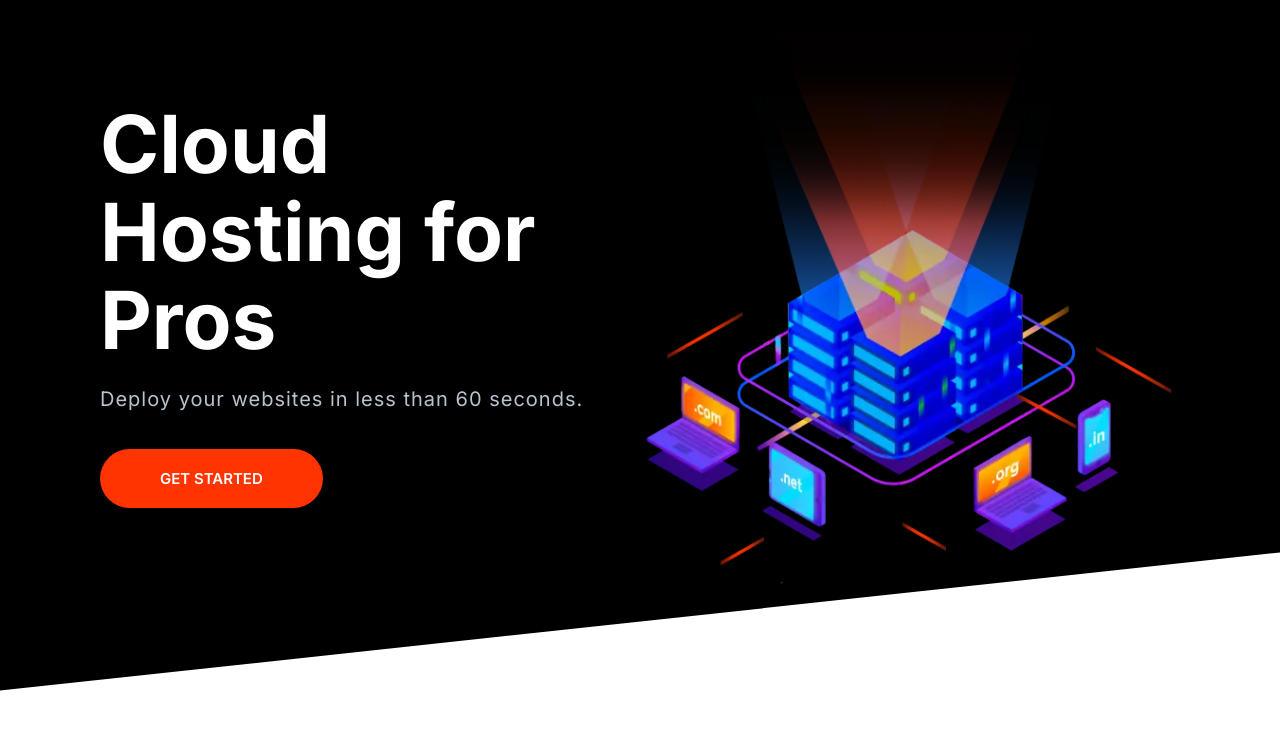
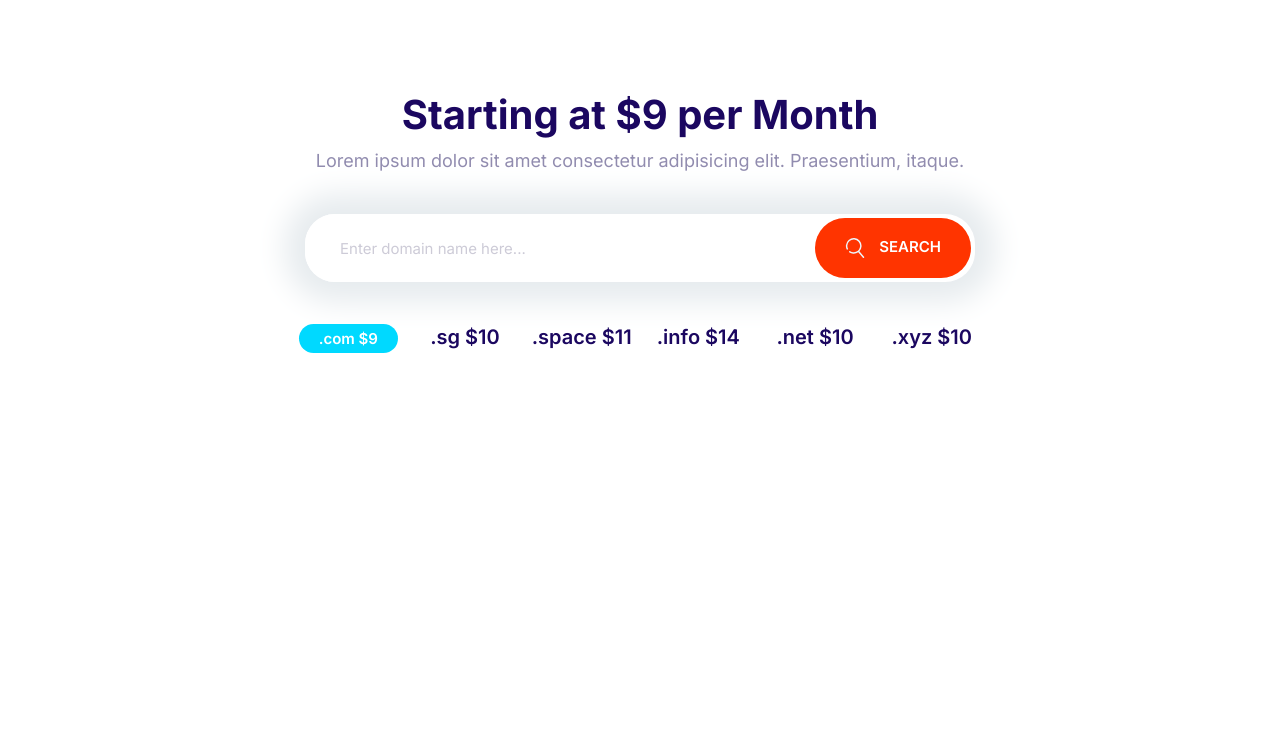
Before and after one commit to mgj715/moshified, a plain HTML site: page index.html in a window 1280 px wide. Drawn offline with Linux system fonts and the light colour scheme.

Commit message:
Build the domain block.

```diff
--- a/CSS/styles.css
+++ b/CSS/styles.css
@@ -172,6 +172,13 @@ a{
     white-space: nowrap;
     text-align: center;
     margin: 1rem 0;
+    outline: 0;
+}
+.btn .icon{
+    width: 2rem;
+    height: 2rem;
+    margin-right: 1rem;
+    vertical-align: middle;
 }
 .btn--primary{
     background-color: var(--color-primary);
@@ -237,7 +244,7 @@ a{
 .input-group .input{
     border: 0;
     flex-grow: 1;
-    padding: 1.5 1rem;
+    padding: 1.5 2rem;
 }
 .input-group .btn{
     margin: 4px;
@@ -571,3 +578,25 @@ a{
         align-self: center;
     }
 }
+/* Domain Block */
+.block-domain .input-group{
+    box-shadow: 0 0 30px 20px #e6ebee;
+    border: 0;
+    margin: 4rem auto;
+    max-width: 670px;
+}
+.block-domain__prices{
+    display: grid;
+    grid-template-columns: repeat(3, 1fr);
+    grid-template-rows: repeat(2, 6rem);
+    font-size: 2rem;
+    font-weight: 600;
+    justify-items: center;
+    max-width: 700px;
+    margin: 0 auto;
+}
+@media screen and (min-width:768px) {
+    .block-domain__prices{
+        grid-template-columns: repeat(auto-fit, minmax(10rem,1fr));
+    }
+}
--- a/index.html
+++ b/index.html
@@ -14,27 +14,35 @@
     <link rel="stylesheet" href="CSS/styles.css" />
   </head>
   <body>
-    <section class="block block--dark block--skewed-left hero">
-      <div class="container grid grid--1x2">
-        <header class="block__header hero__content">
-          <h1 class="block__heading">Cloud Hosting for Pros</h1>
-          <p class="hero__tagline">
-            Deploy your websites in less than 60 seconds.
-          </p>
-          <a href="" class="btn btn--accent btn--stretched">Get Started</a>
-        </header>
-        <picture>
-          <source
-            type="image/webp"
-            srcset="images/banner.webp 1x, images/banner@2x.webp 2x"
-          />
-          <source
-            type="image/png"
-            srcset="images/banner.png 1x, images/banner@2x.png 2x"
-          />
-          <img class="hero__image" src="images/banner.png" alt="" />
-        </picture>
+    <section class="block container block-domain">
+      <header class="block__header">
+        <h2>Starting at $9 per Month</h2>
+        <p>
+          Lorem ipsum dolor sit amet consectetur adipisicing elit. Praesentium,
+          itaque.
+        </p>
+      </header>
+      <div class="input-group">
+        <input
+          class="input"
+          type="text"
+          placeholder="Enter domain name here..."
+        />
+        <button class="btn btn--accent">
+          <svg class="icon icon--white">
+            <use xlink:href="/images/sprite.svg#search"></use>
+          </svg>
+          Search
+        </button>
       </div>
+      <ul class="list block-domain__prices">
+        <li><span class="badge badge--secondary">.com $9</span></li>
+        <li>.sg $10</li>
+        <li>.space $11</li>
+        <li>.info $14</li>
+        <li>.net $10</li>
+        <li>.xyz $10</li>
+      </ul>
     </section>
     <script src="js/main.js"></script>
   </body>
```
Also changed, not shown: 1 other file.
